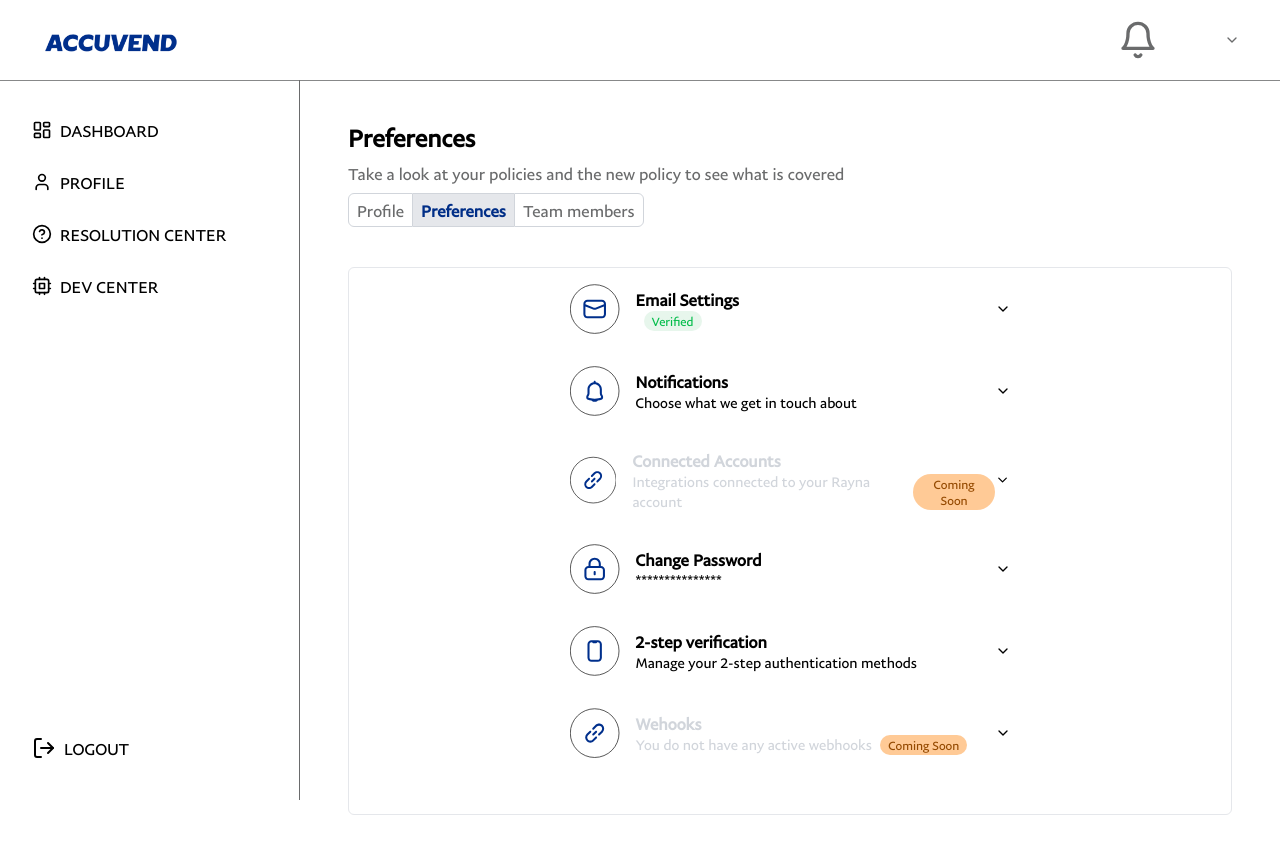
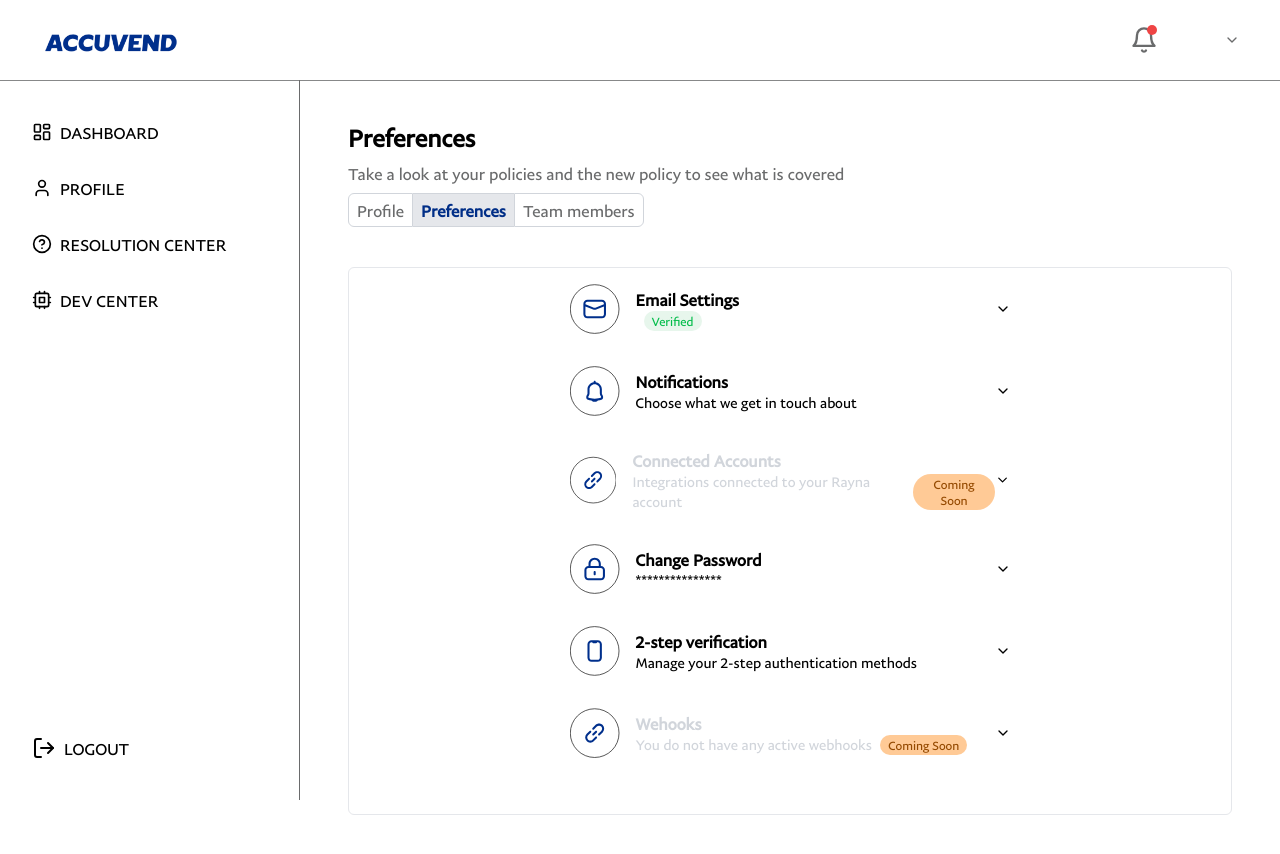
Before and after one commit to Accuvend-Product/AccuvendDash, a React (Vite) app: page /partner-dashboard/preferences in a window 1280 px wide. Built offline with nearby package versions, Linux system fonts and the light colour scheme; no server answers; the HTML template or start-up script is replaced by a standard one.

Commit message:
Hover Added To sidebar

```diff
--- a/src/components/Navbar.jsx
+++ b/src/components/Navbar.jsx
@@ -18,8 +18,8 @@ const Navbar = () => {
         </a>
         <div className="flex items-center ml-auto space-x-10 sm:space-x-16 md:space-x-[50px] text-xl">
           <div className="hover:cursor-pointer relative">
-            <BellIcon className="h-10 w-10" />
-            {unreadNotifications > 0 && (
+            <BellIcon className="h-7 w-7" />
+            {!(unreadNotifications > 0) && (
              <div className="absolute top-1 right-1.5 transform translate-x-1/2 -translate-y-1/2 h-2.5 w-2.5 bg-red-500 rounded-full"></div>
             )}
           </div>
--- a/src/pages/partner/sidebar.jsx
+++ b/src/pages/partner/sidebar.jsx
@@ -87,11 +87,11 @@ const Sidebar = () => {
     return (
         <div className="flex">
             <div className="w-full md:w-[300px] max-h-screen overflow-hidden border-r border-body1 flex flex-col fixed top-[80px] left-0 bottom-0 pb-10">
-                <div className="flex flex-col pt-8 space-y-4 px-4 md:px-6 lg:px-6 xl:px-8">
+                <div className="flex flex-col pt-8 space-y-4 px-4 md:px-4 lg:px-4 xl:px-6">
                     {links.map((link) => (
                         <a
                             href={link.href}
-                            className={`py-1.5 flex items-center hover:text-primary ${link.active ? "text-primary" : "text-black"
+                            className={`hover:bg-gray-200 rounded-md pl-2 hover:pl-3 py-2 flex items-center hover:text-primary ${link.active ? "text-primary" : "text-black"
                                 }`}
                             key={link.name}
                         >
```
